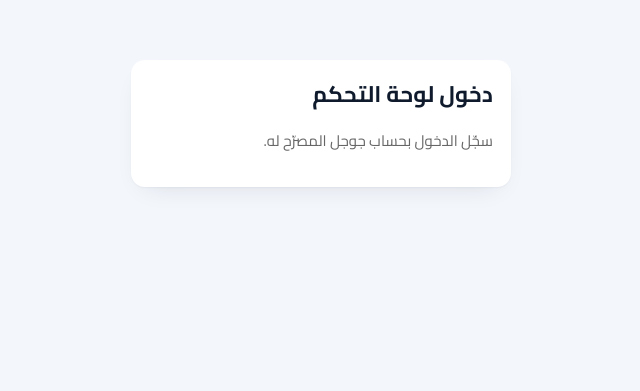
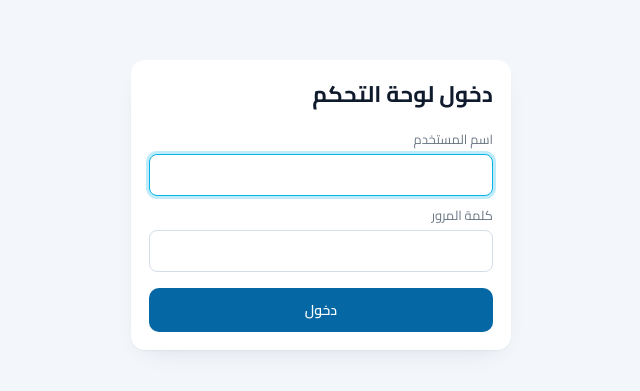
Before and after one commit to 3omarbakkar/visionguardwebsite, a PHP site: page /admin/login.php in a window 1280 px wide. Shown: the top 391 px of the page, without its empty margins (319-959 px from the left). Run offline with PHP 8.4, Linux system fonts and the light colour scheme; tables that the repository leaves empty or names only in its code hold one stand-in row (values such as "Sample post"); some libraries are stand-ins or nearby versions.

Commit message:
feat(admin): sign in with username and password instead of Google (#23)
Replaces the Google sign-in button on admin/login.php with a username and
password form. Only active admin accounts can sign in. Failed attempts are
rate-limited per username and per IP, and the form is CSRF-protected.

Requires each admin to have a password_hash set in admin_users.


Claude-Session: https://claude.ai/code/session_01Mi4tJKLHorHMPzMrnf4hDJ

Co-authored-by: Claude <noreply@anthropic.com>

```diff
--- a/admin/login.php
+++ b/admin/login.php
@@ -1,22 +1,41 @@
 <?php
-// Admin sign-in is Google-only (no password form). The Google button posts the ID token to google_login.php.
+// Admin sign-in: username + password. Only active admin accounts can sign in.
+// Brute-force protection: per-user and per-IP limits (see vg_admin_login_rate_state in auth.php).
 require_once __DIR__ . '/includes/auth.php';
 
 if (current_admin()) { header('Location: index.php'); exit; }
 
-$vgGoogleClientId = '249338136868-dq98bt7kr5b5m552h69tgjeu2vj6u8ir.apps.googleusercontent.com';
-$vgGoogleLoginUri = 'https://visionguardeg.com/admin/google_login.php';
-
 // Error code -> message map; the raw ?e= value is never echoed.
 $errors = [
-    'csrf'   => 'تعذّر التحقق من الطلب. حاول مرة أخرى.',
-    'token'  => 'تعذّر التحقق من حساب جوجل. حاول مرة أخرى.',
-    'denied' => 'هذا الحساب غير مصرّح له بدخول لوحة التحكم.',
-    'rate'   => 'محاولات دخول كثيرة. انتظر 15 دقيقة ثم حاول مرة أخرى.',
-    'setup'  => 'إعداد تسجيل الدخول غير مكتمل. تواصل مع المسؤول.',
+    'csrf' => 'تعذّر التحقق من الطلب. حاول مرة أخرى.',
+    'rate' => 'محاولات دخول كثيرة. انتظر 15 دقيقة ثم حاول مرة أخرى.',
 ];
 $e = (string)($_GET['e'] ?? '');
 $error = $errors[$e] ?? '';
+
+if (($_SERVER['REQUEST_METHOD'] ?? '') === 'POST') {
+    csrf_check();
+    $username = trim((string)($_POST['username'] ?? ''));
+    $password = (string)($_POST['password'] ?? '');
+    $rate = vg_admin_login_rate_state($username);
+    if ($rate['blocked']) {
+        $error = $errors['rate'];
+    } else {
+        $stmt = db()->prepare("SELECT * FROM admin_users WHERE username = ? AND active = 1 AND role = 'admin' LIMIT 1");
+        $stmt->execute([$username]);
+        $user = $stmt->fetch();
+        if ($user && password_verify($password, (string)$user['password_hash'])) {
+            vg_admin_login_succeeded($rate);
+            session_regenerate_id(true);
+            $_SESSION['admin'] = ['id' => $user['id'], 'username' => $user['username'], 'role' => 'admin', 'full_name' => $user['full_name'] ?? $user['username']];
+            header('Location: index.php');
+            exit;
+        }
+        vg_admin_login_failed($rate);
+        usleep(400000); // slow down guessing
+        $error = 'اسم المستخدم أو كلمة المرور غير صحيحة.';
+    }
+}
 
 $page_title = 'تسجيل الدخول';
 require __DIR__ . '/includes/layout_top.php';
@@ -25,14 +44,14 @@ require __DIR__ . '/includes/layout_top.php';
   <div class="card">
     <h2 style="margin-top:0">دخول لوحة التحكم</h2>
     <?php if ($error): ?><div class="flash err"><?= htmlspecialchars($error) ?></div><?php endif; ?>
-    <p style="color:#666;margin-bottom:16px">سجّل الدخول بحساب جوجل المصرّح له.</p>
-    <script src="https://accounts.google.com/gsi/client" async defer></script>
-    <div id="g_id_onload"
-         data-client_id="<?= htmlspecialchars($vgGoogleClientId) ?>"
-         data-ux_mode="redirect"
-         data-login_uri="<?= htmlspecialchars($vgGoogleLoginUri) ?>"
-         data-auto_prompt="false"></div>
-    <div class="g_id_signin" data-type="standard" data-size="large" data-theme="outline" data-text="signin_with" data-shape="rectangular" data-logo_alignment="left"></div>
+    <form method="post" action="login.php">
+      <?= csrf_field() ?>
+      <label for="vg-user">اسم المستخدم</label>
+      <input id="vg-user" type="text" name="username" required autocomplete="username" autofocus>
+      <label for="vg-pass">كلمة المرور</label>
+      <input id="vg-pass" type="password" name="password" required autocomplete="current-password">
+      <div style="margin-top:16px"><button class="btn" type="submit" style="width:100%">دخول</button></div>
+    </form>
   </div>
 </div>
 <?php require __DIR__ . '/includes/layout_bottom.php'; ?>
--- a/dev/smoke-baseline.json
+++ b/dev/smoke-baseline.json
@@ -107,7 +107,7 @@
   "/admin/login.php": {
     "status": 200,
     "loc": "",
-    "hash": "983b2873b7c0"
+    "hash": "31ca5bc6a65e"
   },
   "/admin/staff_login.php": {
     "status": 200,
```
